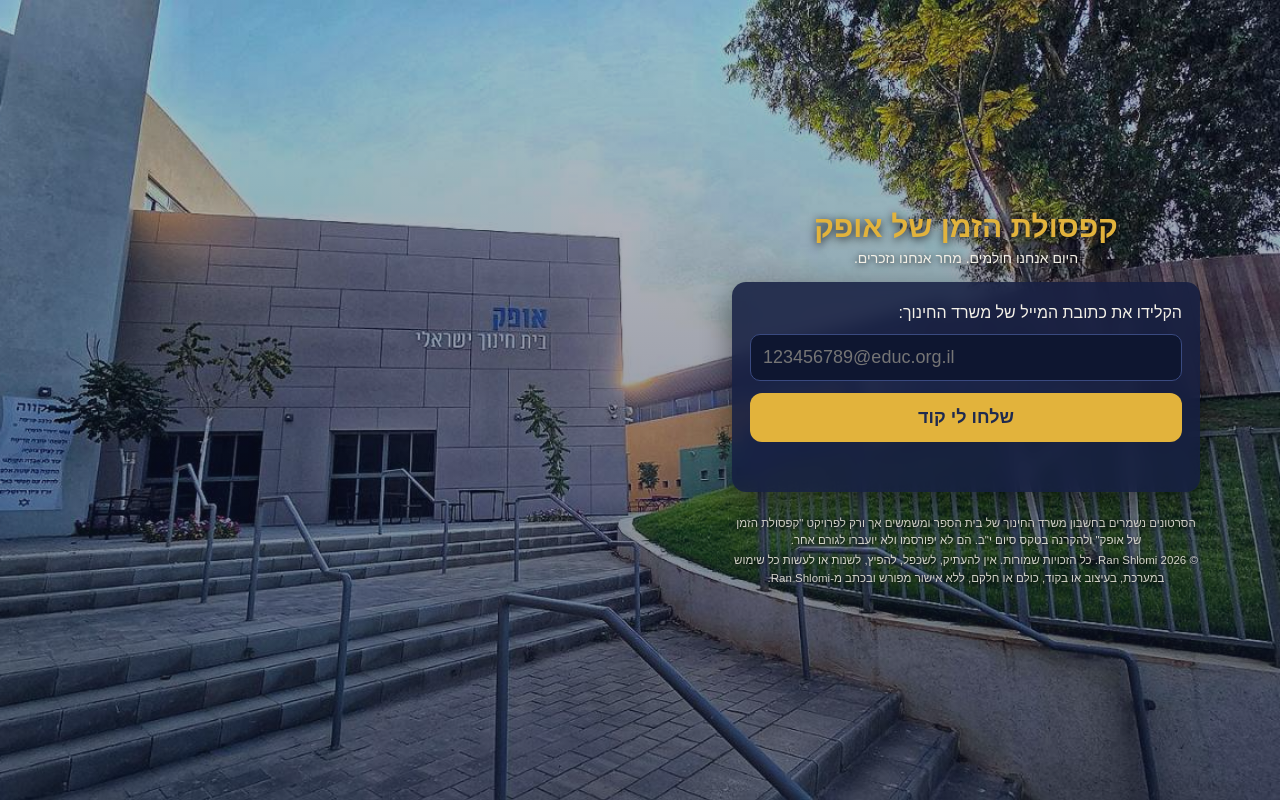
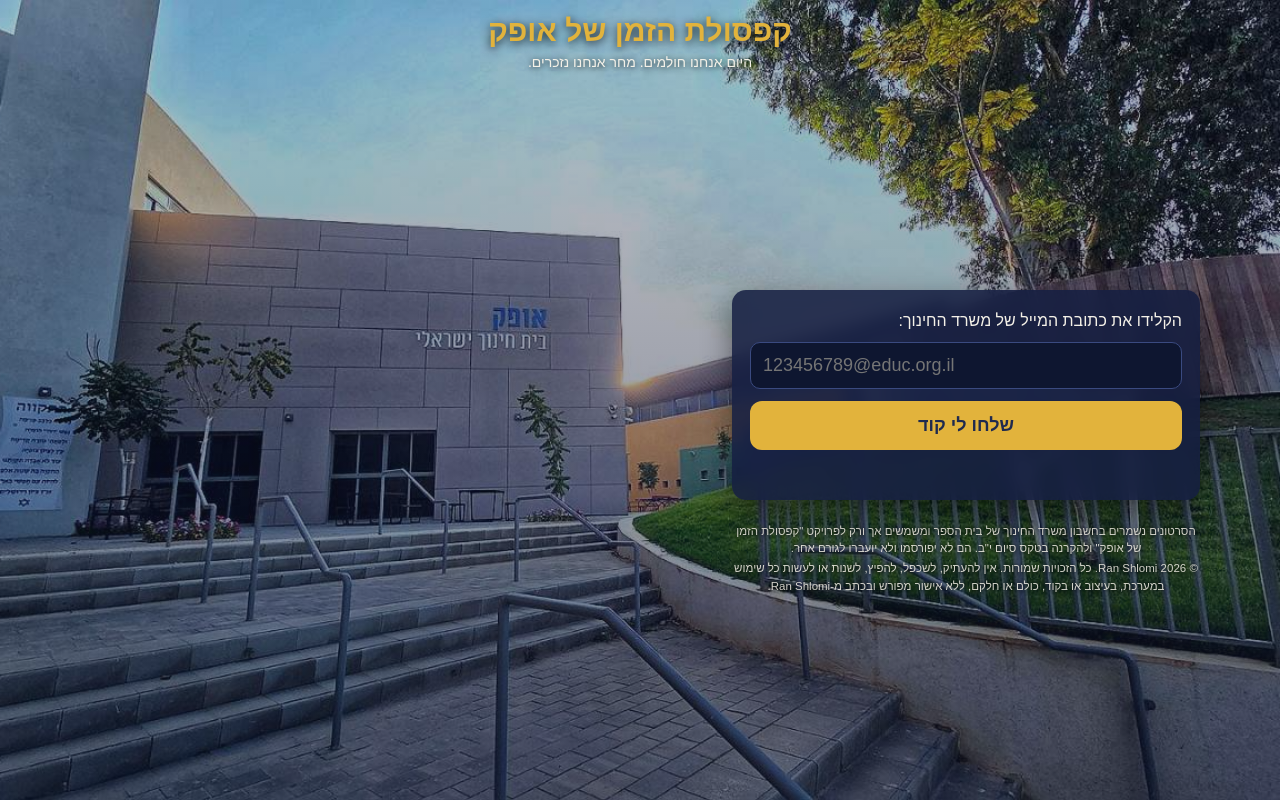
Before and after one commit to OFEKSC111/capsule, a plain HTML site: page index.html in a window 1280 px wide. Drawn offline with Linux system fonts and the light colour scheme.

Commit message:
Update index.html

```diff
--- a/index.html
+++ b/index.html
@@ -18,11 +18,12 @@
   body { font-family:Arial, "Segoe UI", sans-serif; background:var(--bg); color:var(--txt); }
   .hero { position:fixed; inset:0; z-index:0; background:#24305a url('hero.jpg') center/cover no-repeat; }
   .hero::after { content:""; position:absolute; inset:0; background:linear-gradient(180deg, rgba(14,22,48,.25) 0%, rgba(14,22,48,.55) 100%); }
-  .wrap { position:relative; z-index:1; max-width:500px; margin:0 5vw 0 auto; min-height:100vh; padding:24px 16px; display:flex; flex-direction:column; justify-content:center; }
+  .wrap { position:relative; z-index:1; max-width:500px; margin:0 5vw 0 auto; min-height:100vh; padding:112px 16px 24px; display:flex; flex-direction:column; justify-content:center; }
   @media (max-width:820px) {
     .hero { background-position:39% center; }
     .wrap { margin:0 auto; justify-content:flex-end; padding-bottom:28px; }
   }
+  .top { position:fixed; top:0; left:0; right:0; z-index:2; padding:14px 12px 0; padding-top:max(14px, env(safe-area-inset-top)); pointer-events:none; }
   .ttl { margin:0 0 6px; text-align:center; font-size:30px; color:var(--gold); text-shadow:0 2px 10px rgba(0,0,0,.85); }
   .sub { text-align:center; margin:0 0 16px; font-size:14px; text-shadow:0 1px 6px rgba(0,0,0,.9); }
   .card { background:rgba(20,30,64,.86); -webkit-backdrop-filter:blur(8px); backdrop-filter:blur(8px); box-shadow:0 10px 30px rgba(0,0,0,.45); border-radius:14px; padding:18px; margin-bottom:14px; line-height:1.6; }
@@ -78,8 +79,10 @@
 <div class="hero" id="hero"></div>
 
 <div class="wrap" id="main">
-  <h1 class="ttl">קפסולת הזמן של אופק</h1>
-  <p class="sub">היום אנחנו חולמים. מחר אנחנו נזכרים.</p>
+  <header class="top">
+    <h1 class="ttl">קפסולת הזמן של אופק</h1>
+    <p class="sub">היום אנחנו חולמים. מחר אנחנו נזכרים.</p>
+  </header>
 
   <div id="sEmail">
     <div class="card">
```
